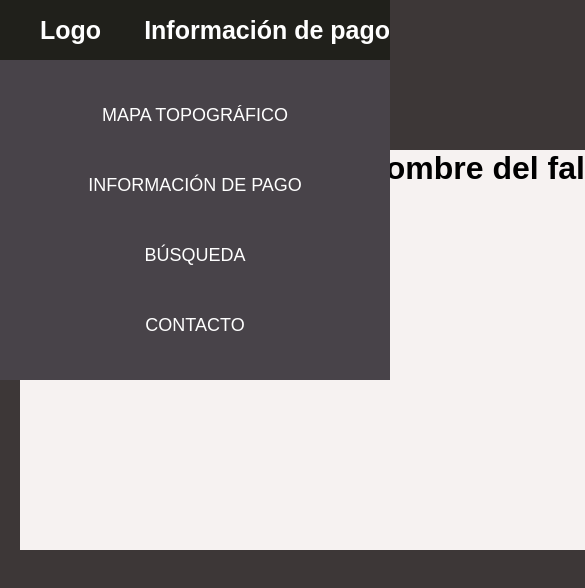
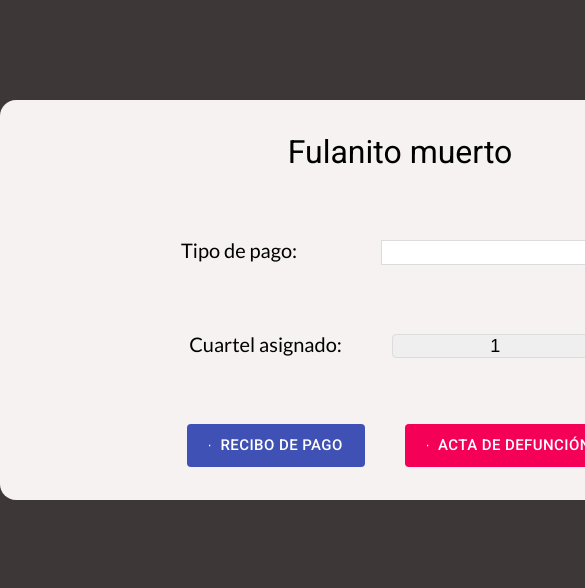
Before and after one commit to ErhartFabian/panteonpublico, a React (Create React App) app: page /InfoPago in a window 390 px wide. Shown: the top 588 px of the page, 585 px wide, since content can reach past the window. Built offline with nearby package versions, Linux system fonts and the light colour scheme.

Commit message:
Se agrego css

```diff
--- a/package.json
+++ b/package.json
@@ -3,6 +3,12 @@
   "version": "0.1.0",
   "private": true,
   "dependencies": {
+    "@fortawesome/fontawesome-svg-core": "^1.3.0",
+    "@fortawesome/free-regular-svg-icons": "^6.0.0",
+    "@fortawesome/free-solid-svg-icons": "^6.0.0",
+    "@fortawesome/react-fontawesome": "^0.1.17",
+    "@material-ui/core": "^4.12.3",
+    "@material-ui/icons": "^4.11.2",
     "@testing-library/jest-dom": "^5.14.1",
     "@testing-library/react": "^12.0.0",
     "@testing-library/user-event": "^13.2.1",
--- a/src/Components/InfoPago/InfoPago.css
+++ b/src/Components/InfoPago/InfoPago.css
@@ -1,123 +1,77 @@
+@import url('https://fonts.googleapis.com/css2?family=Lato:wght@300;400&family=Roboto+Serif:wght@500&family=Roboto:wght@400;500&display=swap');
 *{
     margin: 0;
     box-sizing: border-box;
 }
 body{
-    font-family:sans-serif;
-    padding: 90px 20px 0;
     background: #3D3737;
-}
-
-.header{
-    background-color: #20201B;
-    height: 100px;
-    position: fixed;
-    width: 100%;
-    top:0;
-    left: 0;
-}
-.nav{
-    display: flex;
-    justify-content: space-between;
-}
-.nav-link{
-    color:#fff;
-    text-decoration: none;
-}
-.logo{
-    font-size: 30px;
-    font-weight: bold;
-    padding: 0 40px;
-    line-height: 100px;
-}
-.title{
-    font-size: 30px;
-    font-weight: bold;
-    line-height: 100px;
-}
-.nav-menu{
-    display: flex;
-    margin-right: 40px;
-    list-style: none;
-}
-.nav-menu-item{
-    font-size: 18px;
-    margin: 0 10px;
-    line-height: 100px;
-    text-transform: uppercase;
-}
-.nav-menu-link{
-    padding: 8px 12px;
-    border-radius: 3px;
-
-}
-.nav-menu-link:hover{
-    background-color: #65B891;
-    transition: 0.5s;
 }
 
 .info{
     display: flex;
+    padding-top: 0;
     flex-direction: column;
-
-    margin: 80px auto 0 auto;
+    align-items: center;
+    justify-content: space-around;
+    margin: 100px auto 0 auto;
     background: #F6F2F1;
-    width: 1000px;
+    width: 800px;
     height: 400px;
+    border-radius: 1rem;
+}
+#name{
+    text-align: center;
+    font-family: 'Roboto', sans-serif;
+    font-weight: 100;
+    font-display: swap;
+}
+.dato{
+    font-family: 'Lato', sans-serif;
+    font-weight: 400;
+    font-size: 20px;
+}
+#form1{
+    padding-right: 80px;
+}
+#form2{
+    padding-right: 50px;
+}
+.input{
+    font-size: 18px;
+    border: 1px solid #dcdcdc;
+}
+#options{
+    border-radius: 4px;
+    border: 1px solid #dcdcdc;
+    font-size: 18px;
+    width: 219px;
+    text-align: center;
+}
+.generador{
+    display: flex;
+    justify-content: center;
+}
+.boton{
+    font-size: 18px;
+    color: #Fff;
+    line-height: 1.2;
+    text-transform: uppercase;
+    background-color: #1A1A40;
+    padding: 0 20px;
+    width: 100%;
+    padding: 0 20px;
+    width: 100%;
+    height: 62px;
+    border-radius: 3px;
+}
+button{
+    border: none;
+    background: transparent;
 }
 
-#name{
-    text-align: center;
-    justify-content: center ;
+.icono{
+    padding-right: 10px;
 }
-
-
-
-@media screen and (max-width: 768px){
-    body{
-        font-family:sans-serif;
-        padding-top: 70px;
-    }
-    .header{
-        height: 60px;
-    }
-    .nav{
-        display: flex;
-        justify-content: space-between;
-    }
-    .nav-link{
-        color:#fff;
-        text-decoration: none;
-    }
-    .logo{
-        font-size: 25px;
-        padding: 0 40px;
-        line-height: 60px;
-    }
-    .title{
-        font-size: 25px;
-        font-weight: bold;
-        line-height: 60px;
-    }
-    .nav-menu{
-        flex-direction: column;
-        align-items: center;
-        padding: 20px 0;
-        margin-right: 20px;
-        background-color: #484349;
-        position: fixed;
-        left: 0;
-        top: 60px;
-        width: 100%;
-        padding: 20px 0;
-        height: calc(100% -60px);
-        overflow-y: auto;
-    }
-    .nav-menu-item{
-        line-height: 70px;
-    }
-    .nav-menu-link:hover{
-        background: none;
-        color: #00CAE0;
-    }
+#Acta{
+    margin: 0 auto 0 40px;
 }
--- a/src/Components/InfoPago/InfoPago.js
+++ b/src/Components/InfoPago/InfoPago.js
@@ -1,47 +1,55 @@
-
 import './InfoPago.css'
+import React from 'react';
+import Button from "@material-ui/core/Button";
+import { FontAwesomeIcon } from '@fortawesome/react-fontawesome';
+import {faReceipt} from '@fortawesome/free-solid-svg-icons';
+import {faFile} from '@fortawesome/free-solid-svg-icons';
 function InfoPago() {
 
     return (
         <div className="container">
-            <div className="header">
-                <nav className='nav'>
-                    <a href='#' className='logo nav-link'>Logo</a>
-                    <h2 className='title nav-link'>Información de pago</h2>
-                    <ul className='nav-menu'>
-                        <li className='nav-menu-item'>
-                            <a href='#' className='nav-menu-link nav-link'>Mapa topográfico</a>
-                        </li>
-                        <li className='nav-menu-item'>
-                            <a href='#' className='nav-menu-link nav-link'>Información de pago</a>
-                            </li>
-                        <li className='nav-menu-item'>
-                            <a href='#'  className='nav-menu-link nav-link'>Búsqueda</a>
-                        </li>
-                        <li className='nav-menu-item'>
-                            <a href='#' className='nav-menu-link nav-link'>Contacto</a>
-                        </li>
-                    </ul>
-                </nav>
-            </div>
-            <div className='info'>
-            <h1 id="name">Nombre del fallecido</h1>
+
+            <div className='info nombre'>
+                <h1 id="name">Fulanito muerto</h1>
 
                 <div className='dato'>
-                <label>Tipo de pago </label> <input type="text"></input>
+                    <label id="form1">Tipo de pago: </label> <input className='input' type="text"></input>
                 </div>
 
                 <div className='dato'>
-                <label>Cuartel asignado:</label><input type="text"></input>
+                    <label id="form2">Cuartel asignado:</label>
+                    <select id="options" name="cuartel">
+                        <option>1</option>
+                        <option>2</option>
+                        <option>3</option>
+                        <option>4</option>
+                    </select>
                 </div>
 
-            <div className='dato'>
-                <button> Recibo de pago </button>
-                <button>Acta de defunción</button>
+                <div className='generador'>
+                    <Button
+                    variant="contained"
+                    color="primary"
+                    size="Large"
+                    disableElevation>
+                       <FontAwesomeIcon className='icono' icon={faReceipt} />
+                        Recibo de pago
+                    </Button>
+
+                    <Button
+                    id="Acta"
+                    variant="contained"
+                    color="secondary"
+                    size="Large"
+                    disableElevation>
+                     <FontAwesomeIcon className='icono' icon={faFile} />
+                    Acta de defunción</Button>
                 </div>
+            </div>
+            <div>
+            <FontAwesomeIcon icon="faReceip" />
             </div>
         </div>
     )
 }
-
 export default InfoPago;
```
Also changed, not shown: 2 other files (tests, documents, lock files or other folders). Lines whose indentation alone changed are shown as unchanged.
